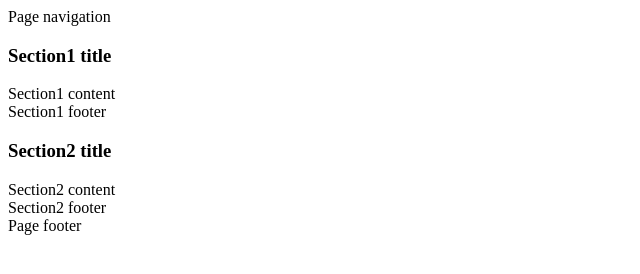
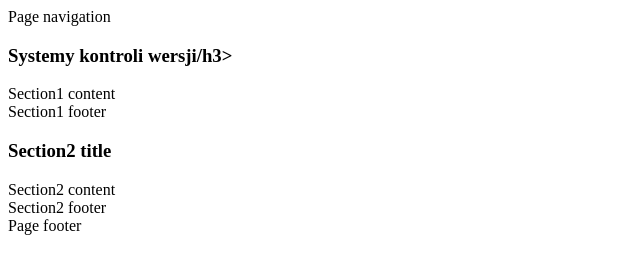
Before and after one commit to yevheniiKravtsov/pio, a plain HTML site: page index.html in a window 1280 px wide. Shown: the whole page, without its empty margins (0-640 px from the left). Drawn offline with Linux system fonts and the light colour scheme.

Commit message:
zmiana naglowka cecha1 index.html

```diff
--- a/index.html
+++ b/index.html
@@ -9,7 +9,7 @@
 		</nav>
 		<section id="section1" class="panel panel-default">
 			<div class="panel-heading">
-	    		<h3 class="panel-title">Section1 title</h3>
+	    		<h3 class="panel-title">Systemy kontroli wersji/h3>
 		  	</div>
 	  		<div class="panel-body">
 	    		Section1 content
```
